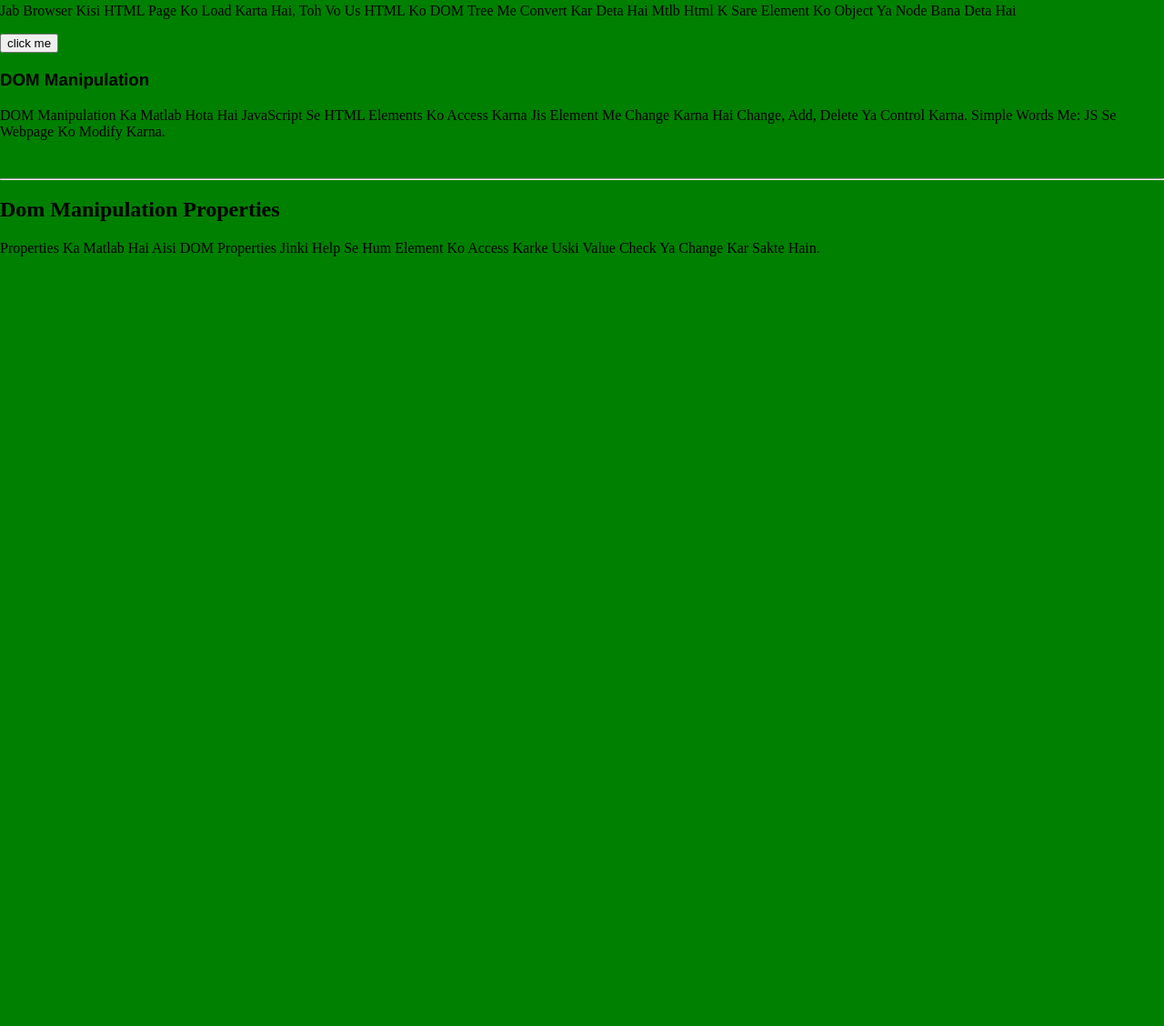
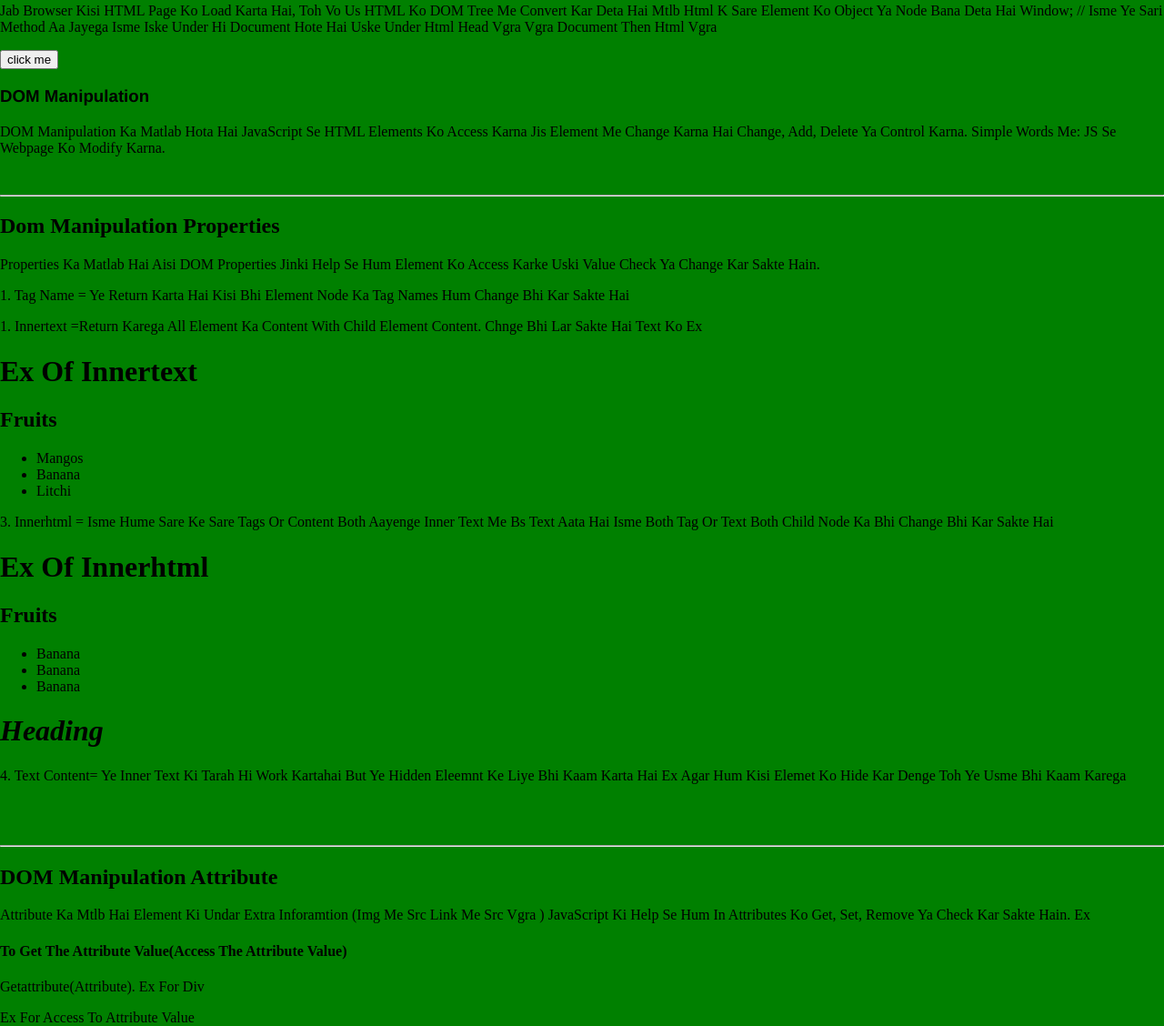
Before and after one commit to Rajeshsingh123456/javascript-learning, a plain HTML site: page js DOM 10/index.html in a window 1280 px wide. Shown: the part 434-1562 px from the top of the page at 91% size. Before the commit the page ends 800 px from the top, so only its background shows below. Drawn offline with Linux system fonts and the light colour scheme.

Commit message:
added DOM manipulation

```diff
--- a/js DOM 10/index.html
+++ b/js DOM 10/index.html
@@ -22,7 +22,9 @@ DOM (Document Object Model) JavaScript ka ek bohot important hissa hai jo aapke
 2.Object: JavaScript ki nazar mein har cheez ek "object" hai. Har tag (div, h1, button) ke paas kuch Properties (jaise color, id) aur Methods (jaise click()) hote hain.
 <br>3. Model: Ye ek structure hai jo batata hai kaun kiska parent hai aur kaun kiska bachcha.</p>
 <p class="para">jab browser kisi HTML page ko load karta hai, toh vo us HTML ko DOM Tree me convert kar deta hai
-mtlb html k sare element ko object ya node bana deta hai </p>
+mtlb html k sare element ko object ya node bana deta hai
+window; // isme ye sari method aa jayega isme iske under hi document hote hai uske under html head vgra vgra
+document then html vgra</p>
 <button class="click">click  me</button>
 
 <h3 class="heading">DOM manipulation</h3>
@@ -33,7 +35,48 @@ mtlb html k sare element ko object ya node bana deta hai </p>
      <h2>dom manipulation Properties</h2>
     <p> Properties ka matlab hai aisi DOM properties jinki help se hum
 element ko access karke uski value check ya change kar sakte hain.</p>
+<p> 1. tag name = ye return karta hai kisi bhi element node ka  tag names hum change bhi kar sakte hai </p>
+<p>1. innertext =return karega all element ka content with child element content. chnge bhi lar sakte hai text ko  ex</p>
+<h1> ex of innertext</h1>
+<div>
+    <h2>fruits</h2>
+    <ul>
+        <li> mangos</li>
+        <li> banana</li>
+        <li> litchi</li>
+    </ul>
+</div>
 
+<p>3. innerhtml = isme hume sare ke sare tags or content both aayenge inner text me bs text aata hai
+    isme both tag or text both child node ka bhi  change bhi kar sakte hai
+</p>
+<h1>ex of innerhtml</h1>
+<div class="exinnerhtml">
+    <h2>fruits</h2>
+    <ul>
+        <li>banana</li>
+        <li>banana</li>
+        <li>banana</li>
+    </ul>
+</div>
+<!-- ex of changes -->
+ <h1 id="chnge">heandig 1</h1>
+<p>4. text content= ye inner text ki tarah hi work kartahai but ye hidden eleemnt ke liye bhi kaam karta hai
+    ex agar hum kisi elemet ko hide kar denge toh ye usme bhi kaam karega
+</p>
+<h2 id="content"> ex of text content heading </h2>
+<!-- visibility css me hidden kar di ye heading nhi dikhegi toh ye js me text content lgaiye ye dikha dega -->
+<hr>
+
+<h2>DOM Manipulation  Attribute </h2>
+<p>attribute ka mtlb hai element ki undar  extra inforamtion (img me src link me src vgra )
+    JavaScript ki help se hum in attributes ko get, set, remove ya check kar sakte hain. ex </p>
+    <!-- <h3>ex = <img src="" alt=""> toh src attribute hai</h3> -->
+     <h4>  to get the attribute value(access the attribute value)</h4>
+     <p>getattribute(attribute). ex for div </p>
+     <div class="attribute">
+    ex for access to attribute value
+     </div>
 <script src="script.js">
 
 </script>
--- a/js DOM 10/script.js
+++ b/js DOM 10/script.js
@@ -48,5 +48,44 @@ let query=document.querySelectorAll(".heading");
 console.dir(query); // sare jitne bhi tag me heading di hai class saaare aa jayegneg
 
 // by id
-let id=document.querySelector("#heading-id");//id unique hoti hai isliye ek hi select karenge
-console.dir(id);
+let de=document.querySelector("#heading-id");//id unique hoti hai isliye ek hi select karenge
+console.dir(de);
+
+// dom manipulation Properties
+//1 tag name = return karega kisi bhi element  ke node ka tag name .ex
+let first=document.querySelector(".click");
+console.dir(first);// Yeh element ko object form me show karta hai.
+//Matlab uske properties aur methods dekh sakte ho..
+console.log(first.tagName)// .tagname likhna padta hai tag name print ke liye isme humne tag ka name print kara diya konsa tag hai ye karke
+
+// inner text = ye return karta hai node ke all element ka content child element (node)ka bhi content return karta hai change bhi kar sakte hai.
+//ex
+let div =document.querySelector("div");//select karega div elememnt ko
+console.dir(div);// object print kar dega us div me jo jo hoga pura object
+console.log(div.innerText);//ye print karayega div ke under jitna content hoga sab hi chil node ka bhi yahi div
+// me ul li child nod ehai unka bhi content print hoga
+//for change  ex=console.log(div.innerText="abc") = sare content ko change kar degi bs abc aayega bs
+
+
+//inner html =isme hume sare ke sare tags or content both aayenge inner text me bs text aata hai
+// isme both tag or text both child node ka bhi  chnage bhi kar sakte hai ex.
+let inner=document.querySelector(".exinnerhtml");
+console.dir(inner); // isme object aa jayega
+console.log(inner.innerHTML);// ye print kara dega
+ // for change ex=
+ let chng=document.querySelector("#chnge");
+ console.log(chnge.innerText="new heading");// heading 1 change ho jayegi new heading me innertext se
+ console.log(chnge.innerHTML="<i>heading</i>") // ab new heading heading me aa jayegi italic me.
+
+ //4. text content= ye inner text ki tarah hi work kartahai but ye hidden eleemnt ke liye bhi kaam karta hai
+// ex agar hum kisi elemet ko hide kar denge toh ye usme bhi kaam karega
+//visibility css me hidden kar di ye heading nhi dikhegi toh ye js me text content lgaiye ye dikha dega
+let textcon=document.querySelector("#content");
+console.log(textcon.textContent)// dikh jayega vaha par ye
+
+
+//attribute ka mtlb hai element ki undar  extra inforamtion (img me src link me src vgra )
+//JavaScript ki help se hum in attributes ko get, set, remove ya check kar sakte hain. ex
+let att=document.querySelector(".attribute");// attribute class hai usko select kar diya
+console.log(att); // print kara diya pura div ko  ab  uske under class wali attribute haii uski value chahiye hume acces karni hai toh
+let value=att.getAttribute("class")// isme hume fun ko varible me store karke getattribute se class wali attribute ko select kar diya access kar diya ab iski value aa jayegi
--- a/js DOM 10/style.css
+++ b/js DOM 10/style.css
@@ -15,3 +15,6 @@ h3{
     color: black;
     font-family: 'Franklin Gothic Medium', 'Arial Narrow', Arial, sans-serif;
 }
+#content{
+    visibility: hidden;
+}
```
